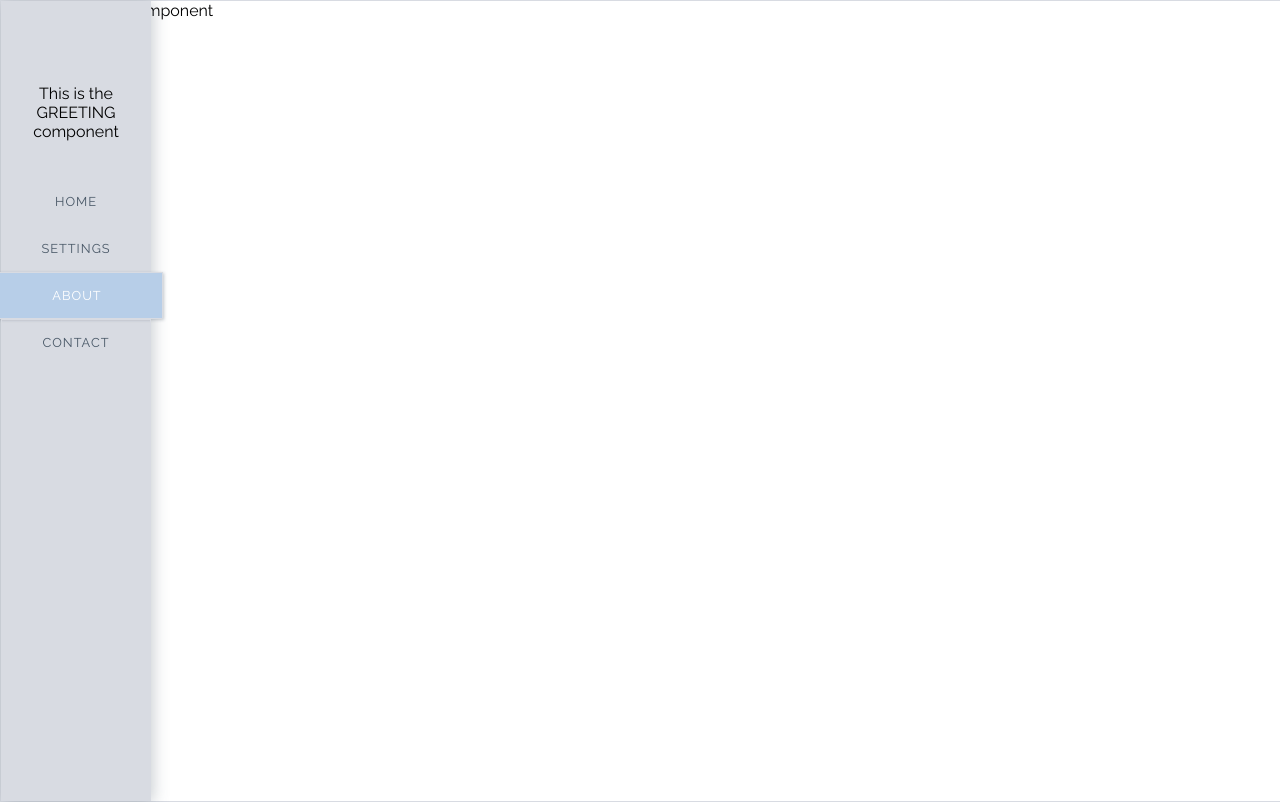
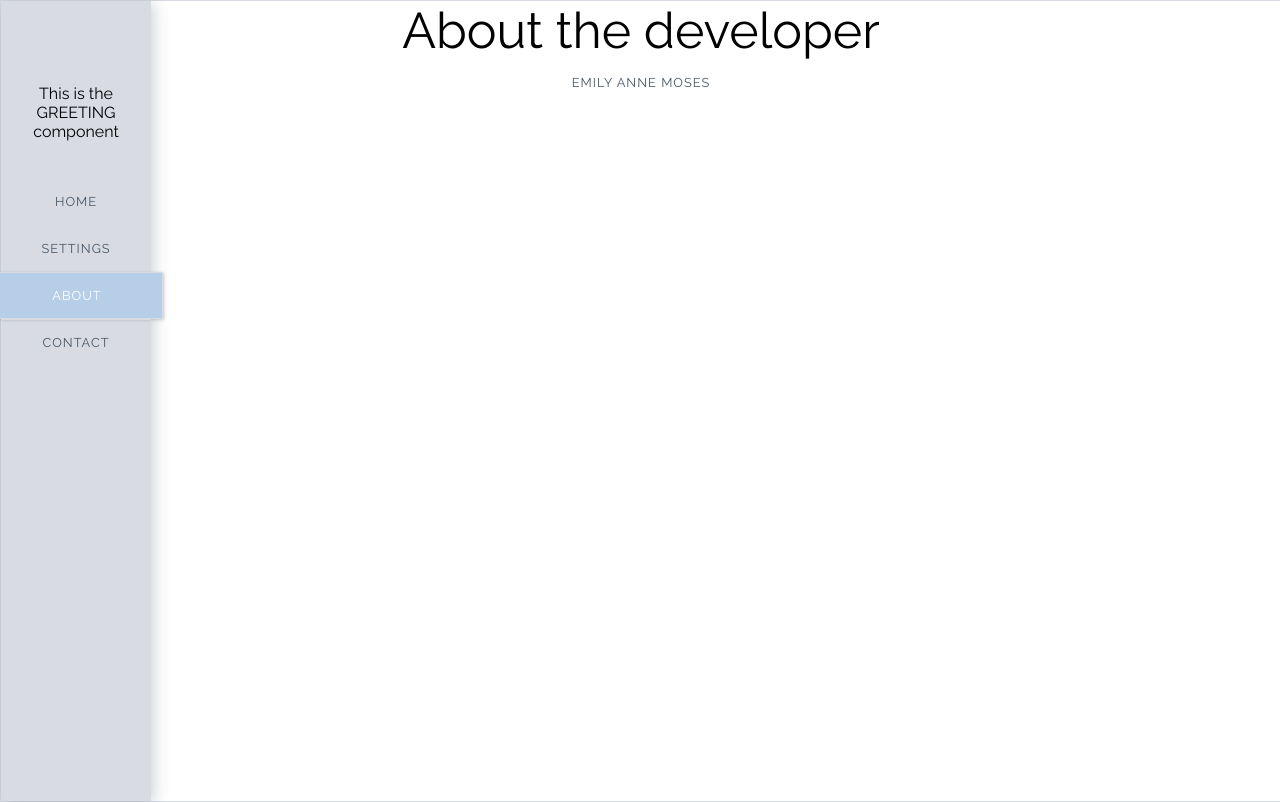
Before and after one commit to emilyannemoses/dashboard-react, a React (Create React App) app: page /about in a window 1280 px wide. Built offline with nearby package versions, Linux system fonts and the light colour scheme; a web font is replaced by a local one.

Commit message:
saving about page progress

```diff
--- a/src/About/About.css
+++ b/src/About/About.css
@@ -0,0 +1,7 @@
+.about {
+    text-align: center;
+    font-size: 50px;
+}
+.linkMe {
+    text-align: center;
+}
--- a/src/About/About.js
+++ b/src/About/About.js
@@ -5,7 +5,10 @@ class About extends Component {
 
     render() {
         return (
-            <div>This is the About component</div>
+            <div>
+                <div className="about">About the developer</div>
+                <div className="linkMe"><a href="http://emilyannemoses.com" target="_blank">Emily Anne Moses</a></div>
+            </div>
         )
     }
 }
```
